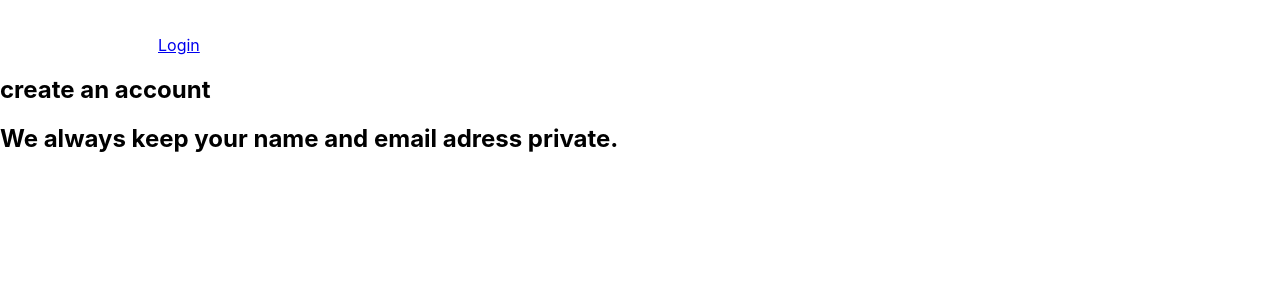
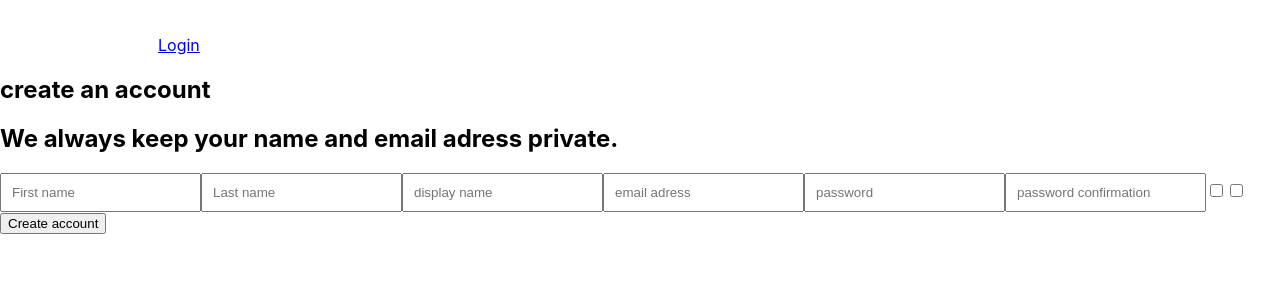
Before and after one commit to JaneTyrant/react-formik-application, a React (Create React App) app: page /signup in a window 1280 px wide. Shown: the top 300 px of the page. Built offline with nearby package versions, Linux system fonts and the light colour scheme.

Commit message:
Create forms structure

```diff
--- a/src/components/forms/LoginForm/index.js
+++ b/src/components/forms/LoginForm/index.js
@@ -1,23 +1,31 @@
-import { Form, Formik } from "formik";
 import React from "react";
+import { Formik, Form } from "formik";
+import { onSubmit } from "../../../utils/onSubmit";
 import { SCHEMA_LOGIN } from "../../../utils/validateSchemas";
 import InputLabel from "../InputLabel";
 
 const initialValues = {
-  login: "",
+  email: "",
+  password: "",
 };
 
-const LoginForm = (props) => {
+const LoginForm = () => {
   return (
     <Formik
       initialValues={initialValues}
-      onSubmit={props.onSubmit}
+      onSubmit={onSubmit}
       validationSchema={SCHEMA_LOGIN}
     >
-      {(formikProps) => {
+      {() => {
         return (
           <Form>
-            <InputLabel name="login" type="text" placeholder="login" />
+            <InputLabel name="email" type="text" placeholder="Email adress" />
+            <InputLabel
+              name="password"
+              type="password"
+              placeholder="password"
+            />
+            <input type="submit" value="login" />
           </Form>
         );
       }}
--- a/src/components/forms/SignupForm/index.js
+++ b/src/components/forms/SignupForm/index.js
@@ -1,11 +1,52 @@
-import React from 'react';
+import React from "react";
+import { Formik, Form } from "formik";
+import { onSubmit } from "../../../utils/onSubmit";
+import { SCHEMA_SIGN_UP } from "../../../utils/validateSchemas";
+import InputLabel from "../InputLabel";
+
+const initialValues = {
+  fname: "",
+  lname: "",
+  dname: "",
+  email: "",
+  password: "",
+  confirm: "",
+  buyer: "",
+  seller: "",
+};
 
 const SignupForm = () => {
-    return (
-        <div>
-
-        </div>
-    );
-}
+  return (
+    <Formik
+      initialValues={initialValues}
+      onSubmit={onSubmit}
+      validationSchema={SCHEMA_SIGN_UP}
+    >
+      {() => {
+        return (
+          <Form>
+            <InputLabel name="fname" type="text" placeholder="First name" />
+            <InputLabel name="lname" type="text" placeholder="Last name" />
+            <InputLabel name="dname" type="text" placeholder="display name" />
+            <InputLabel name="email" type="email" placeholder="email adress" />
+            <InputLabel
+              name="password"
+              type="password"
+              placeholder="password"
+            />
+            <InputLabel
+              name="confirm"
+              type="password"
+              placeholder="password confirmation"
+            />
+            <InputLabel name="buyer" type="checkbox" />
+            <InputLabel name="seller" type="checkbox" />
+            <input type="submit" value="Create account" />
+          </Form>
+        );
+      }}
+    </Formik>
+  );
+};
 
 export default SignupForm;
```
